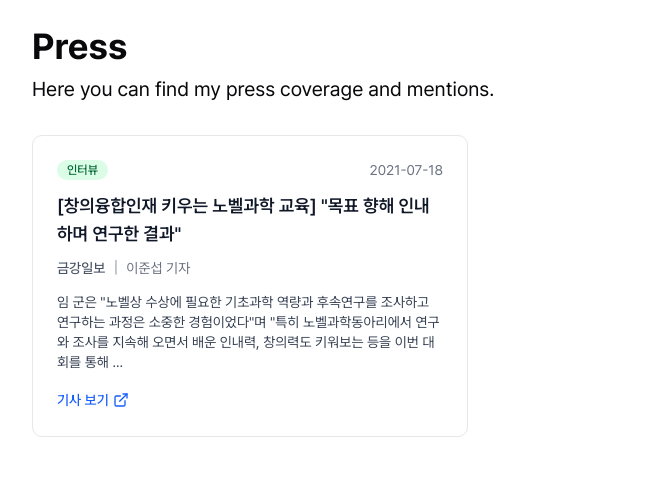
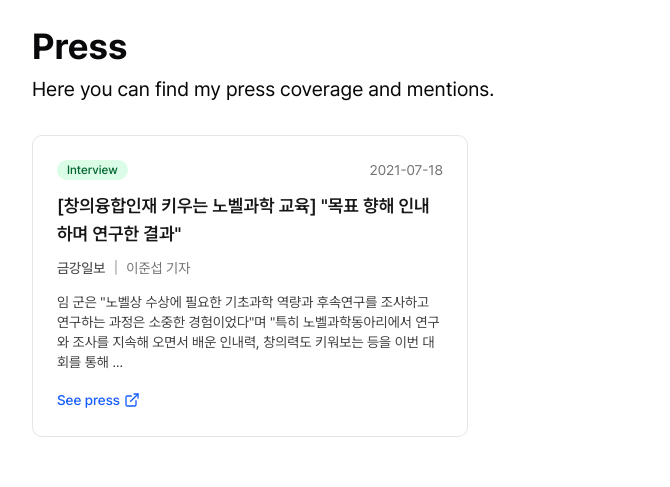
Before and after one commit to hoony6134/portfolio, a React (Vite) app: page / in a window 1280 px wide. Shown: the part 2000-2487 px from the top of the page, without its empty margins (160-830 px from the left). Built offline with nearby package versions, Linux system fonts and the light colour scheme.

Commit message:
design: press section and projects

```diff
--- a/src/components/press-card.tsx
+++ b/src/components/press-card.tsx
@@ -6,11 +6,11 @@ interface PressCardProps {
 }
 
 const categoryLabels = {
-  research: '연구',
-  award: '수상',
-  interview: '인터뷰',
-  feature: '소개',
-  other: '기타',
+  research: 'Research',
+  award: 'Award',
+  interview: 'Interview',
+  feature: 'Feature',
+  other: 'Other',
 }
 
 const categoryStyles = {
@@ -21,38 +21,39 @@ const categoryStyles = {
     'bg-green-100 text-green-800 dark:bg-green-900 dark:text-green-300',
   feature:
     'bg-purple-100 text-purple-800 dark:bg-purple-900 dark:text-purple-300',
-  other: 'bg-gray-100 text-gray-800 dark:bg-gray-900 dark:text-gray-300',
+  other:
+    'bg-neutral-100 text-neutral-800 dark:bg-neutral-900 dark:text-neutral-300',
 }
 
 function PressCard({ press }: PressCardProps) {
   return (
-    <div className="bg-white dark:bg-gray-800 border border-gray-200 dark:border-gray-700 rounded-lg p-6 hover:shadow-lg transition-shadow duration-200">
+    <div className="bg-white dark:bg-neutral-800 border border-neutral-200 dark:border-neutral-700 rounded-lg p-6 hover:shadow-lg transition-shadow duration-200">
       <div className="flex items-start justify-between mb-3">
         <span
           className={`inline-flex items-center px-2.5 py-0.5 rounded-full text-xs font-medium ${categoryStyles[press.category]}`}
         >
           {categoryLabels[press.category]}
         </span>
-        <span className="text-sm text-gray-500 dark:text-gray-400">
+        <span className="text-sm text-neutral-500 dark:text-neutral-400">
           {press.date}
         </span>
       </div>
 
-      <h3 className="text-lg font-semibold text-gray-900 dark:text-gray-100 mb-2">
+      <h3 className="text-lg font-semibold text-neutral-900 dark:text-neutral-100 mb-2">
         {press.title}
       </h3>
 
       <div className="flex items-center mb-3">
-        <span className="text-sm font-medium text-gray-600 dark:text-gray-400">
+        <span className="text-sm font-medium text-neutral-600 dark:text-neutral-400">
           {press.source}
         </span>
-        <span className="mx-2 text-gray-400">|</span>
-        <span className="text-sm text-gray-500 dark:text-gray-500">
+        <span className="mx-2 text-neutral-400">|</span>
+        <span className="text-sm text-neutral-500 dark:text-neutral-500">
           {press.author}
         </span>
       </div>
 
-      <p className="text-gray-700 dark:text-gray-300 text-sm mb-4">
+      <p className="text-neutral-700 dark:text-neutral-300 text-sm mb-4">
         {press.excerpt.length > 120
           ? `${press.excerpt.substring(0, 120)}...`
           : press.excerpt}
@@ -64,7 +65,7 @@ function PressCard({ press }: PressCardProps) {
         rel="noopener noreferrer"
         className="inline-flex items-center text-blue-600 dark:text-blue-400 hover:text-blue-800 dark:hover:text-blue-300 font-medium text-sm transition-colors duration-200"
       >
-        기사 보기
+        See press
         <ExternalLink className="ml-1 h-4 w-4" />
       </a>
     </div>
--- a/src/pages/home/components/press.tsx
+++ b/src/pages/home/components/press.tsx
@@ -9,7 +9,7 @@ function Press() {
         <p className="text-xl mb-8">
           Here you can find my press coverage and mentions.
         </p>
-        <div className="grid grid-cols-2 gap-6 w-full">
+        <div className="grid grid-cols-1 md:grid-cols-2 gap-6 w-full">
           {pressData.map((press) => (
             <PressCard key={press.id} press={press} />
           ))}
--- a/src/pages/projects/components/project-card.tsx
+++ b/src/pages/projects/components/project-card.tsx
@@ -7,9 +7,9 @@ interface ProjectCardProps {
 
 function ProjectCard({ project }: ProjectCardProps) {
   return (
-    <div className="flex flex-row ">
+    <div className="flex flex-col sm:flex-row gap-4 sm:gap-6 xl:gap-8">
       {/* Thumbnail */}
-      <div className="flex-shrink-0 w-1/3">
+      <div className="flex-shrink-0 w-full sm:w-2/5 md:w-1/3">
         <img
           src={project.thumbnail}
           alt={project.title}
@@ -18,7 +18,7 @@ function ProjectCard({ project }: ProjectCardProps) {
       </div>
 
       {/* Content */}
-      <div className="flex flex-col flex-grow ml-16">
+      <div className="flex flex-col flex-grow">
         {/* Title and Headline */}
         <h2 className="text-2xl font-bold mb-1.5 flex items-center">
           {project.title}{' '}
--- a/src/pages/projects/projects-page.tsx
+++ b/src/pages/projects/projects-page.tsx
@@ -31,7 +31,7 @@ function ProjectsPage() {
         </p>
 
         {/* Project Cards */}
-        <div className="grid grid-cols-1 gap-12">
+        <div className="grid grid-cols-1 gap-8 sm:gap-12 xl:gap-16 2xl:gap-20 w-full">
           {projectData.map((project) => (
             <ProjectCard key={project.id} project={project} />
           ))}
```
